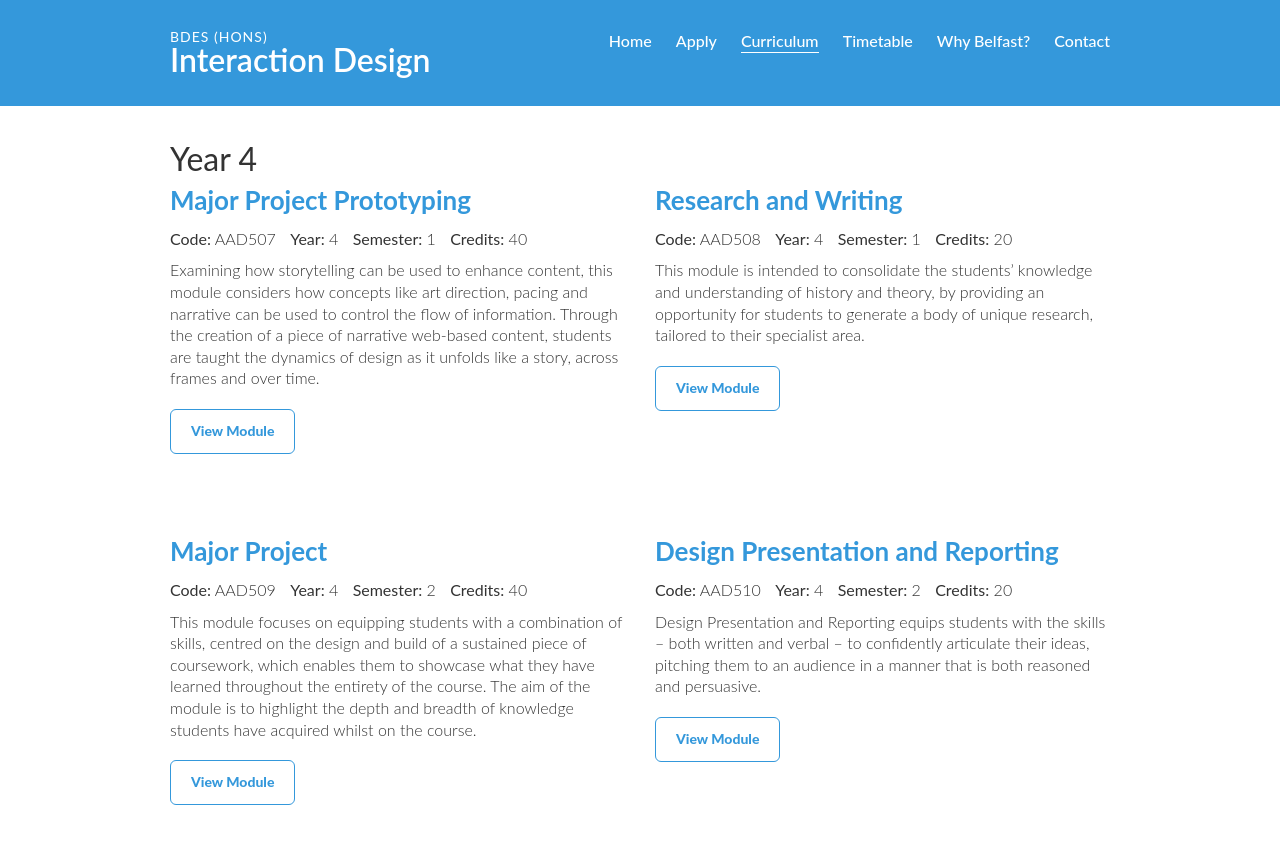
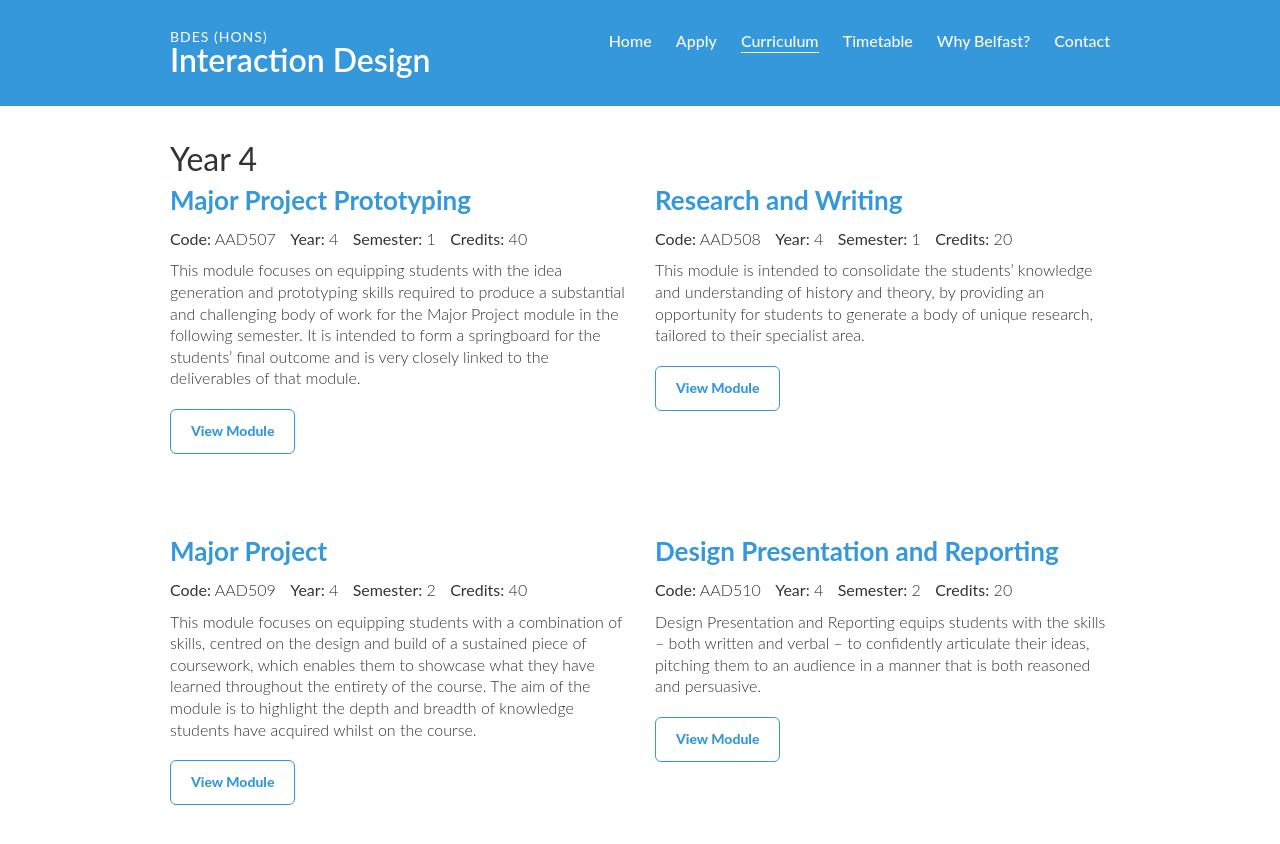
Before and after one commit to ixdbelfast/ixdbelfast.github.io, a Jekyll site: the page built from curriculum.html, in a window 1280 px wide and 900 px high, scrolled down 2335 px. Shown: the top 844 px of the window. Built offline with Jekyll 4.4.1, drawn with Linux system fonts in a browser that asks for light colours.

Commit message:
Update AAD507 intro text

```diff
--- a/curriculum/_posts/0004-01-01-major-project-prototyping.md
+++ b/curriculum/_posts/0004-01-01-major-project-prototyping.md
@@ -1,7 +1,7 @@
 ---
 layout: module
 title: Major Project Prototyping
-excerpt: Examining how storytelling can be used to enhance content, this module considers how concepts like art direction, pacing and narrative can be used to control the flow of information. Through the creation of a piece of narrative web-based content, students are taught the dynamics of design as it unfolds like a story, across frames and over time.
+excerpt: This module focuses on equipping students with the idea generation and prototyping skills required to produce a substantial and challenging body of work for the Major Project module in the following semester. It is intended to form a springboard for the students’ final outcome and is very closely linked to the deliverables of that module.
 code: AAD507
 year: 4
 semester: 1
```
